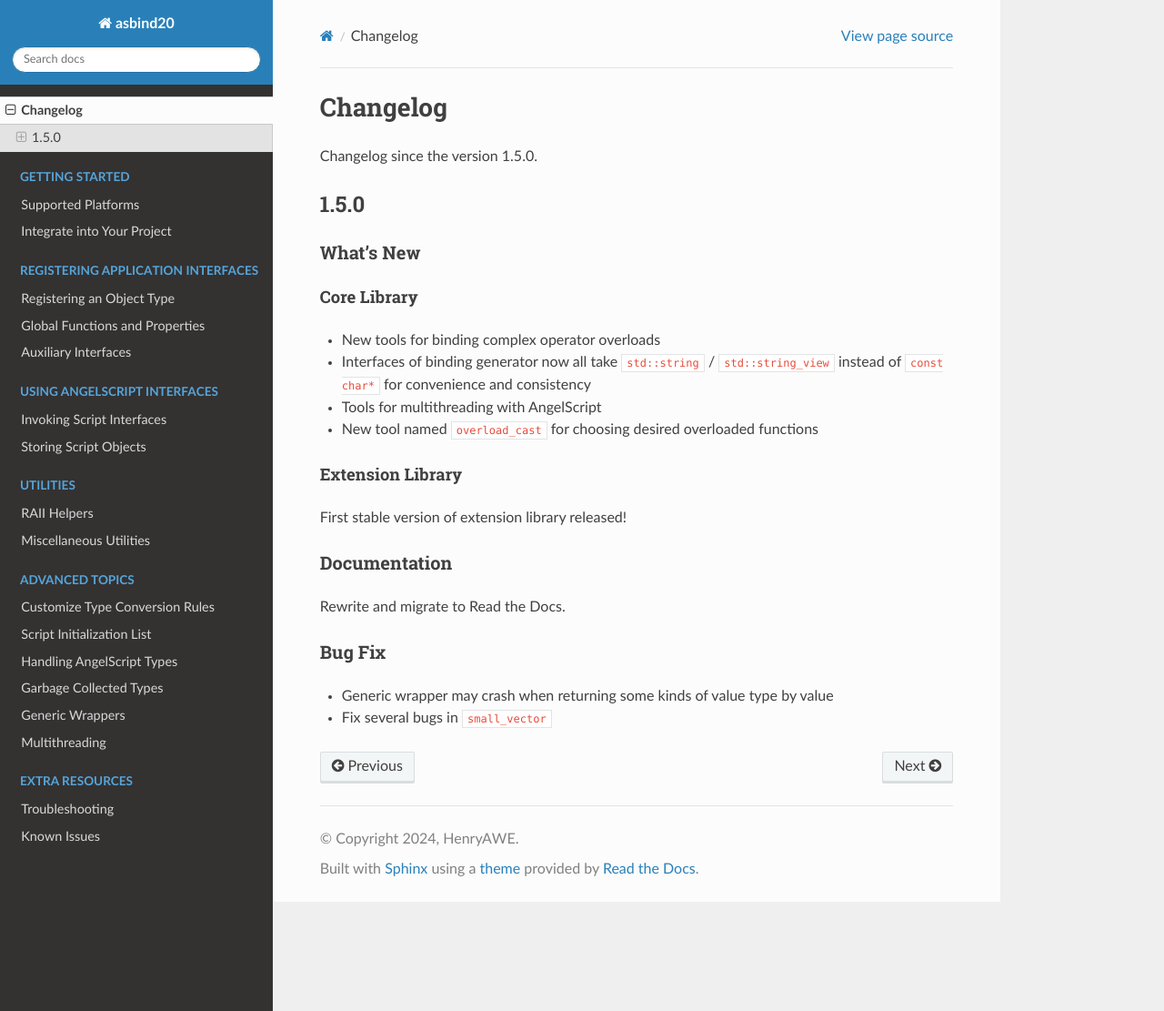
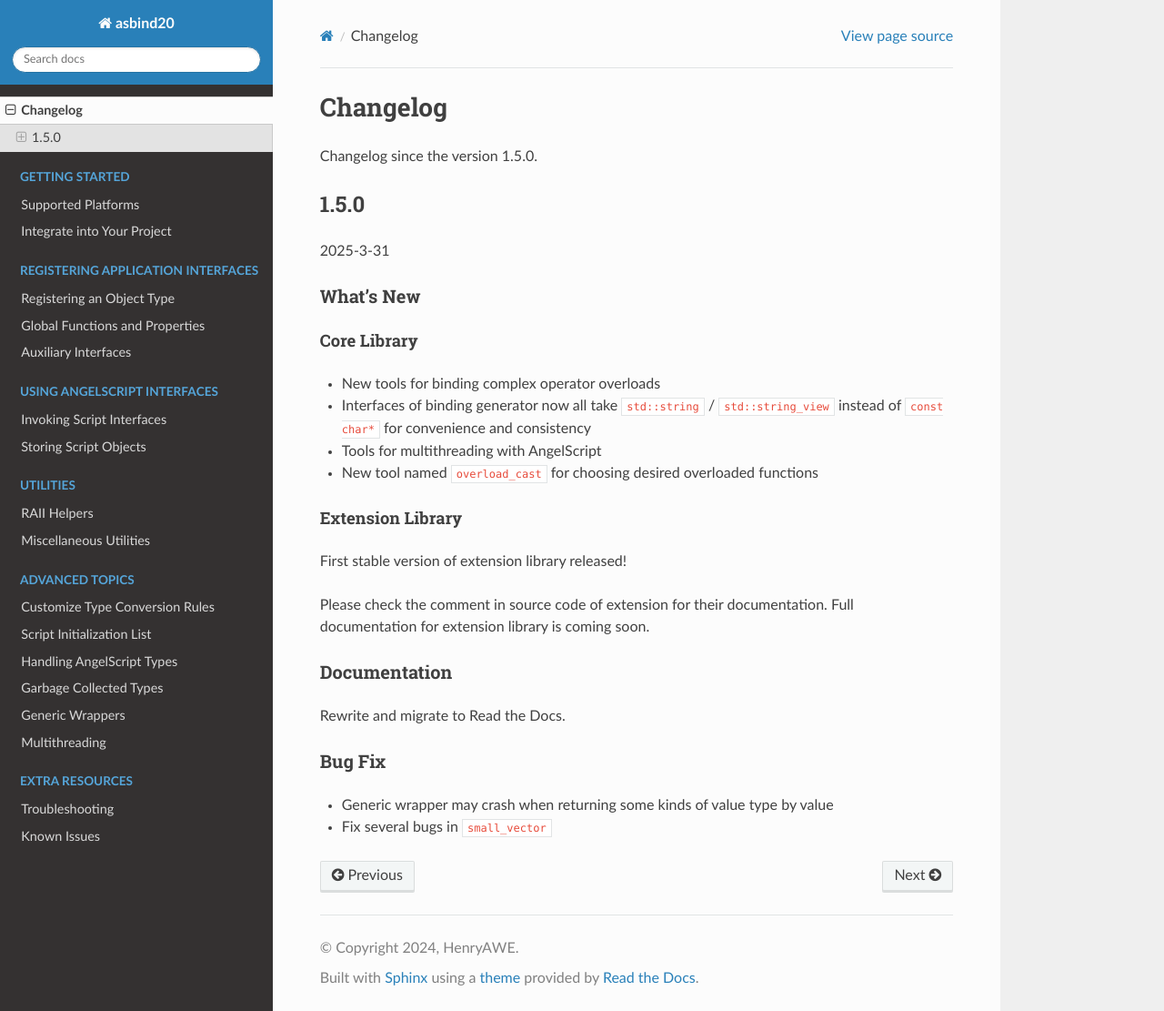
Before and after one commit to HenryAWE/asbind20, a Sphinx documentation site: the page built from doc/changelog.rst, in a window 1280 px wide and 1111 px high. Shown: the whole window at 91% size. Built offline with Sphinx 7.4.7 and the Read the Docs theme 3.1.0, drawn with Linux system fonts in a browser that asks for light colours.

Commit message:
Update the changelog

```diff
--- a/doc/changelog.rst
+++ b/doc/changelog.rst
@@ -5,6 +5,8 @@ Changelog since the version 1.5.0.
 
 1.5.0
 -----
+
+2025-3-31
 
 What's New
 ~~~~~~~~~~
@@ -22,6 +24,9 @@ Extension Library
 
 First stable version of extension library released!
 
+Please check the comment in source code of extension for their documentation.
+Full documentation for extension library is coming soon.
+
 Documentation
 ~~~~~~~~~~~~~
 
```
